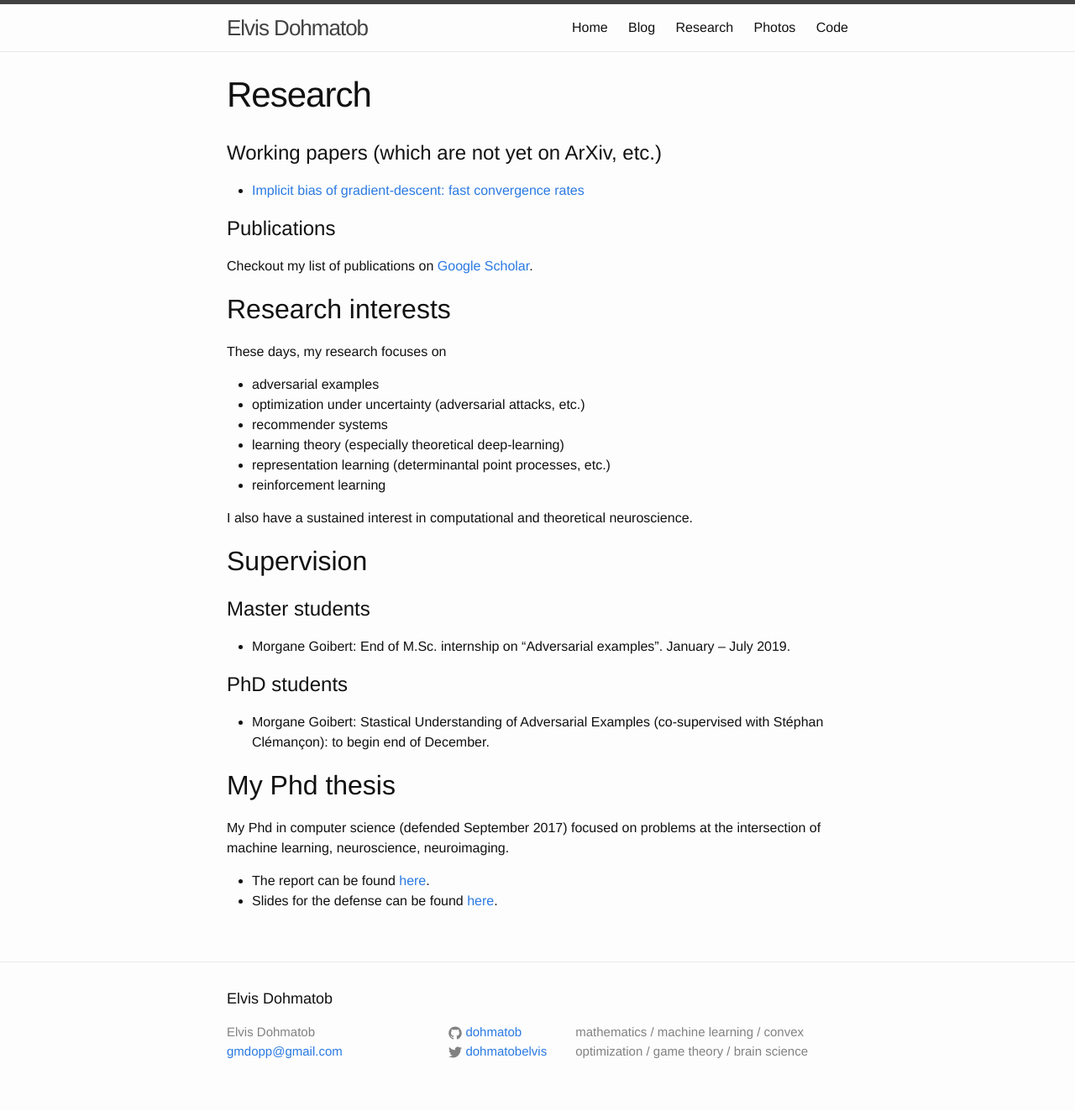
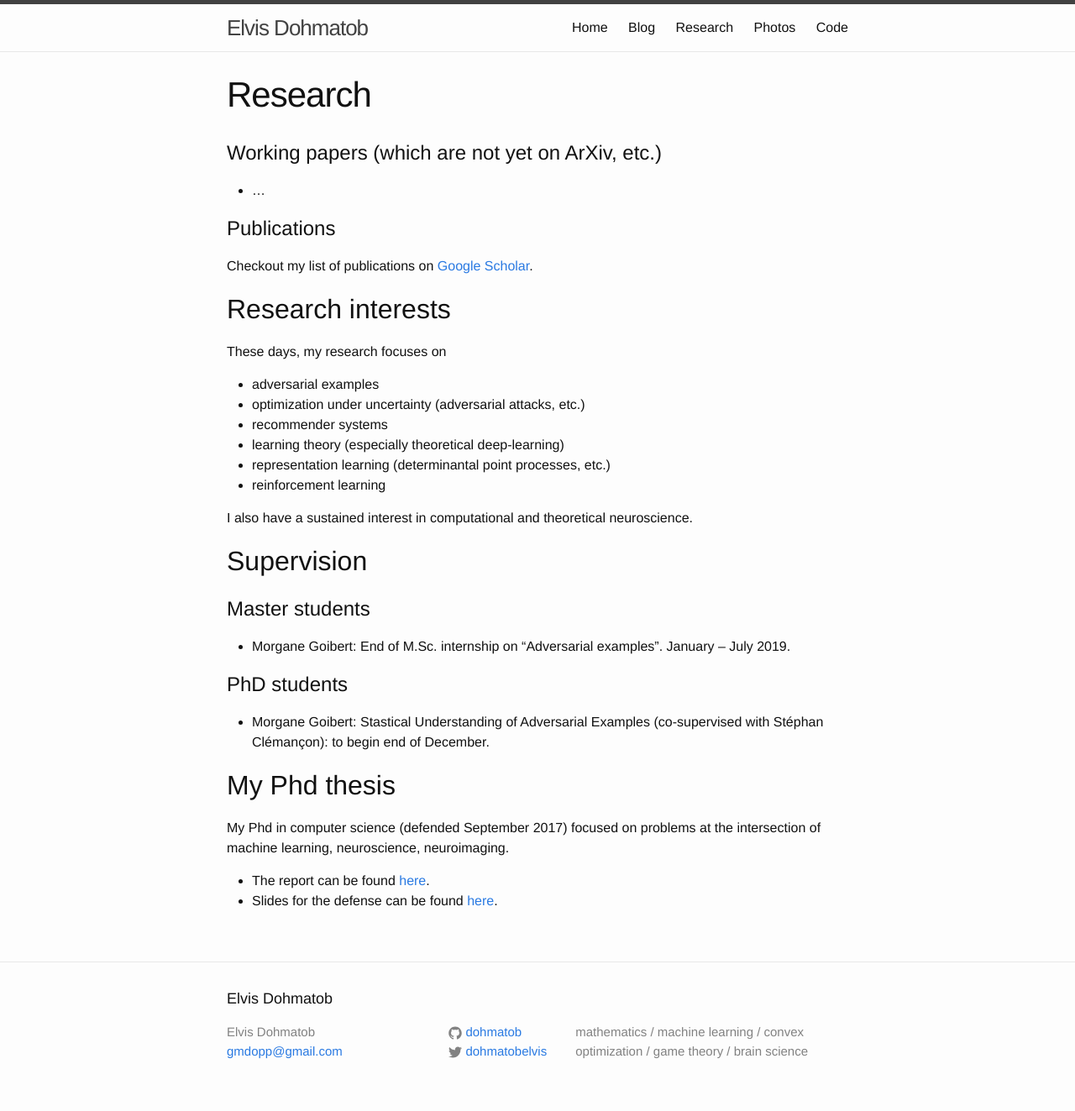
Before and after one commit to dohmatob/dohmatob.github.io, a Jekyll site: the page built from research.md, in a window 1280 px wide. Shown: the whole page at 84% size. Built offline with Jekyll 4.4.1, drawn with Linux system fonts in a browser that asks for light colours.

Commit message:
removed link manuscript with bugs

```diff
--- a/research.md
+++ b/research.md
@@ -7,7 +7,7 @@ order: 3
 
 Working papers (which are not yet on ArXiv, etc.)
 ==============
-- <a href="/assets/preprints/2020-11-11-implicit-bias.pdf">Implicit bias of gradient-descent: fast convergence rates</a>
+- ...
 
 
 Publications
```
